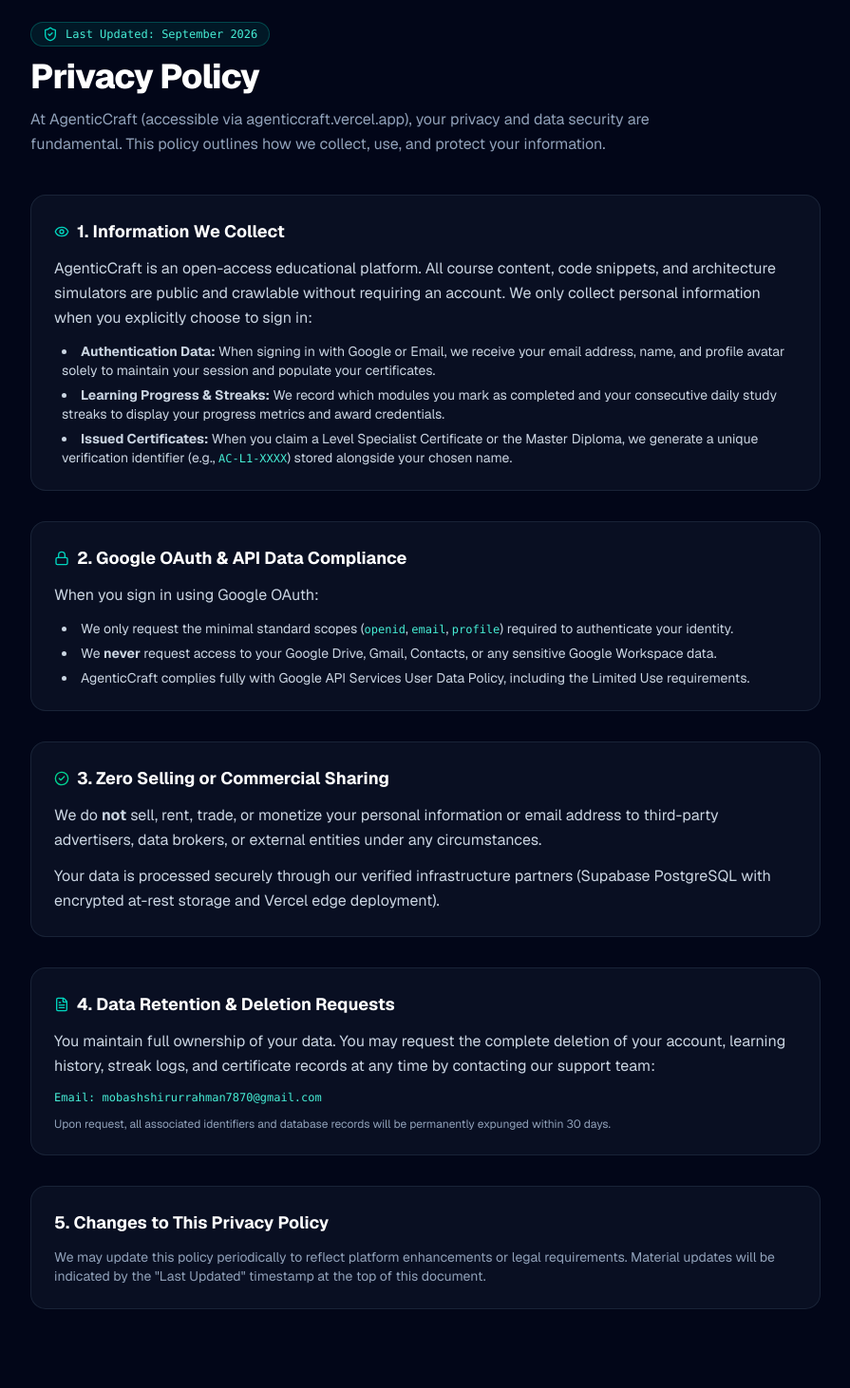
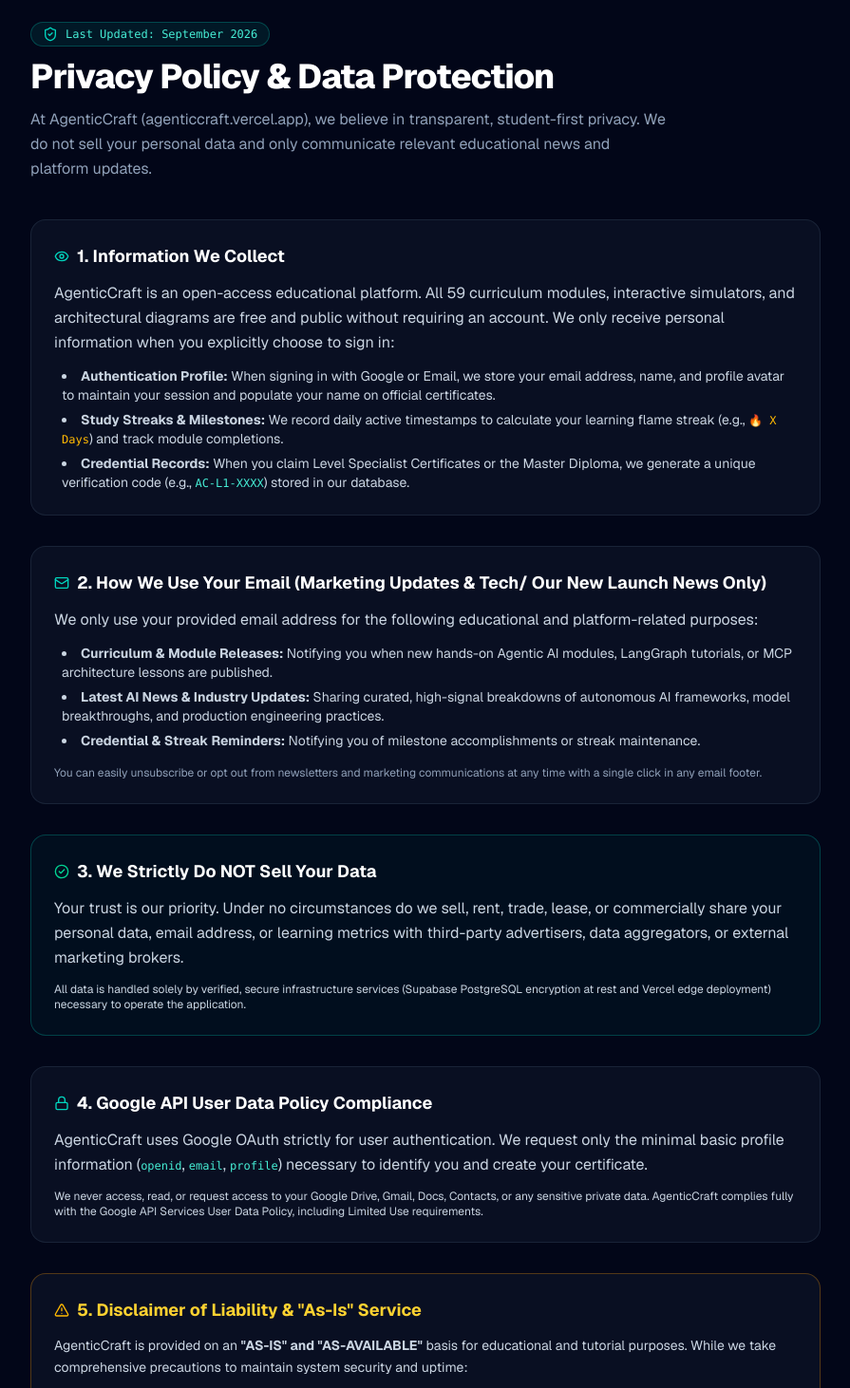
Before and after one commit to mobashshirurrahman/agentic-craft, a Next.js app in the folder web/: page /privacy in a window 1280 px wide. Shown: the part 148-1610 px from the top of the page at 95% size, without its empty margins (192-1087 px from the left). Built offline with nearby package versions, Linux system fonts and the light colour scheme; no server answers.

Commit message:
legal: update Privacy Policy and Terms with marketing updates clause, zero data selling, and complete liability disclaimer

```diff
--- a/web/src/app/privacy/page.tsx
+++ b/web/src/app/privacy/page.tsx
@@ -2,12 +2,21 @@
 import Link from "next/link";
 import Header from "@/components/layout/Header";
 import Footer from "@/components/layout/Footer";
-import { ShieldCheck, ArrowLeft, Lock, Eye, FileText, CheckCircle2 } from "lucide-react";
+import {
+  ShieldCheck,
+  ArrowLeft,
+  Lock,
+  Eye,
+  FileText,
+  CheckCircle2,
+  Mail,
+  AlertTriangle,
+} from "lucide-react";
 
 export const metadata: Metadata = {
   title: "Privacy Policy — AgenticCraft Academy",
   description:
-    "Privacy Policy for AgenticCraft Academy. Learn how we handle your authentication data, learning streaks, and certificates with strict security and zero data sharing.",
+    "Privacy Policy for AgenticCraft Academy. Details on how we handle authentication, marketing updates, strict zero-data-selling policy, and limitation of liability.",
   alternates: {
     canonical: "https://agenticcraft.vercel.app/privacy",
   },
@@ -33,10 +42,10 @@
             <span>Last Updated: September 2026</span>
           </div>
           <h1 className="text-3xl sm:text-4xl font-extrabold text-white tracking-tight">
-            Privacy Policy
+            Privacy Policy & Data Protection
           </h1>
           <p className="text-sm sm:text-base text-slate-400 leading-relaxed max-w-2xl">
-            At AgenticCraft (accessible via agenticcraft.vercel.app), your privacy and data security are fundamental. This policy outlines how we collect, use, and protect your information.
+            At AgenticCraft (agenticcraft.vercel.app), we believe in transparent, student-first privacy. We do not sell your personal data and only communicate relevant educational news and platform updates.
           </p>
         </div>
 
@@ -48,79 +57,107 @@
               1. Information We Collect
             </h2>
             <p>
-              AgenticCraft is an open-access educational platform. All course content, code snippets, and architecture simulators are public and crawlable without requiring an account. We only collect personal information when you explicitly choose to sign in:
+              AgenticCraft is an open-access educational platform. All 59 curriculum modules, interactive simulators, and architectural diagrams are free and public without requiring an account. We only receive personal information when you explicitly choose to sign in:
             </p>
             <ul className="list-disc list-inside space-y-1.5 text-slate-300 text-xs sm:text-sm pl-2">
               <li>
-                <strong>Authentication Data:</strong> When signing in with Google or Email, we receive your email address, name, and profile avatar solely to maintain your session and populate your certificates.
+                <strong>Authentication Profile:</strong> When signing in with Google or Email, we store your email address, name, and profile avatar to maintain your session and populate your name on official certificates.
               </li>
               <li>
-                <strong>Learning Progress & Streaks:</strong> We record which modules you mark as completed and your consecutive daily study streaks to display your progress metrics and award credentials.
+                <strong>Study Streaks & Milestones:</strong> We record daily active timestamps to calculate your learning flame streak (e.g., <code className="text-amber-400 font-mono text-xs">🔥 X Days</code>) and track module completions.
               </li>
               <li>
-                <strong>Issued Certificates:</strong> When you claim a Level Specialist Certificate or the Master Diploma, we generate a unique verification identifier (e.g., <code className="text-teal-300 font-mono text-xs">AC-L1-XXXX</code>) stored alongside your chosen name.
+                <strong>Credential Records:</strong> When you claim Level Specialist Certificates or the Master Diploma, we generate a unique verification code (e.g., <code className="text-teal-300 font-mono text-xs">AC-L1-XXXX</code>) stored in our database.
               </li>
             </ul>
           </section>
 
-          {/* Section 2 */}
+          {/* Section 2: Marketing Updates & AI News */}
+          <section className="p-6 rounded-2xl bg-slate-900/60 border border-slate-800/80 space-y-3">
+            <h2 className="text-lg font-bold text-white flex items-center gap-2">
+              <Mail className="w-4 h-4 text-teal-400" />
+              2. How We Use Your Email (Marketing Updates & Tech/ Our New Launch News Only)
+            </h2>
+            <p>
+              We only use your provided email address for the following educational and platform-related purposes:
+            </p>
+            <ul className="list-disc list-inside space-y-1.5 text-slate-300 text-xs sm:text-sm pl-2">
+              <li>
+                <strong>Curriculum & Module Releases:</strong> Notifying you when new hands-on Agentic AI modules, LangGraph tutorials, or MCP architecture lessons are published.
+              </li>
+              <li>
+                <strong>Latest AI News & Industry Updates:</strong> Sharing curated, high-signal breakdowns of autonomous AI frameworks, model breakthroughs, and production engineering practices.
+              </li>
+              <li>
+                <strong>Credential & Streak Reminders:</strong> Notifying you of milestone accomplishments or streak maintenance.
+              </li>
+            </ul>
+            <p className="text-xs text-slate-400 pt-1">
+              You can easily unsubscribe or opt out from newsletters and marketing communications at any time with a single click in any email footer.
+            </p>
+          </section>
+
+          {/* Section 3: Absolute Zero Selling */}
+          <section className="p-6 rounded-2xl bg-slate-900/60 border border-teal-500/30 bg-teal-500/5 space-y-3">
+            <h2 className="text-lg font-bold text-white flex items-center gap-2">
+              <CheckCircle2 className="w-4 h-4 text-emerald-400" />
+              3. We Strictly Do NOT Sell Your Data
+            </h2>
+            <p>
+              Your trust is our priority. Under no circumstances do we sell, rent, trade, lease, or commercially share your personal data, email address, or learning metrics with third-party advertisers, data aggregators, or external marketing brokers.
+            </p>
+            <p className="text-xs text-slate-300">
+              All data is handled solely by verified, secure infrastructure services (Supabase PostgreSQL encryption at rest and Vercel edge deployment) necessary to operate the application.
+            </p>
+          </section>
+
+          {/* Section 4: Google OAuth Compliance */}
           <section className="p-6 rounded-2xl bg-slate-900/60 border border-slate-800/80 space-y-3">
             <h2 className="text-lg font-bold text-white flex items-center gap-2">
               <Lock className="w-4 h-4 text-teal-400" />
-              2. Google OAuth & API Data Compliance
+              4. Google API User Data Policy Compliance
             </h2>
             <p>
-              When you sign in using Google OAuth:
+              AgenticCraft uses Google OAuth strictly for user authentication. We request only the minimal basic profile information (<code className="text-teal-300 font-mono text-xs">openid</code>, <code className="text-teal-300 font-mono text-xs">email</code>, <code className="text-teal-300 font-mono text-xs">profile</code>) necessary to identify you and create your certificate.
+            </p>
+            <p className="text-xs text-slate-300">
+              We never access, read, or request access to your Google Drive, Gmail, Docs, Contacts, or any sensitive private data. AgenticCraft complies fully with the Google API Services User Data Policy, including Limited Use requirements.
+            </p>
+          </section>
+
+          {/* Section 5: Limitation of Liability & Disclaimer */}
+          <section className="p-6 rounded-2xl bg-slate-900/60 border border-amber-500/30 bg-amber-500/5 space-y-3">
+            <h2 className="text-lg font-bold text-amber-300 flex items-center gap-2">
+              <AlertTriangle className="w-4 h-4 text-amber-400" />
+              5. Disclaimer of Liability & &quot;As-Is&quot; Service
+            </h2>
+            <p className="text-xs sm:text-sm text-slate-300 leading-relaxed">
+              AgenticCraft is provided on an <strong>&quot;AS-IS&quot; and &quot;AS-AVAILABLE&quot;</strong> basis for educational and tutorial purposes. While we take comprehensive precautions to maintain system security and uptime:
             </p>
             <ul className="list-disc list-inside space-y-1.5 text-slate-300 text-xs sm:text-sm pl-2">
               <li>
-                We only request the minimal standard scopes (<code className="text-teal-300 font-mono text-xs">openid</code>, <code className="text-teal-300 font-mono text-xs">email</code>, <code className="text-teal-300 font-mono text-xs">profile</code>) required to authenticate your identity.
+                <strong>No Liability for Disruptions or Incidents:</strong> To the maximum extent permitted by applicable law, AgenticCraft, its developers, operators, and affiliates <strong>shall NOT be held liable or responsible</strong> for any direct, indirect, incidental, punitive, or consequential damages, service disruptions, third-party hosting or database outages, data corruption, or unauthorized security incidents occurring beyond our direct control.
               </li>
               <li>
-                We <strong>never</strong> request access to your Google Drive, Gmail, Contacts, or any sensitive Google Workspace data.
-              </li>
-              <li>
-                AgenticCraft complies fully with Google API Services User Data Policy, including the Limited Use requirements.
+                <strong>Autonomous Code Disclaimer:</strong> All code examples, autonomous agent workflows, LangGraph graphs, and API integrations are intended for safe learning. You are solely responsible for testing and validating any autonomous agents or third-party API spend before executing code in private or production systems. We are not responsible for any financial costs, API charges, or autonomous execution outcomes.
               </li>
             </ul>
           </section>
 
-          {/* Section 3 */}
-          <section className="p-6 rounded-2xl bg-slate-900/60 border border-slate-800/80 space-y-3">
-            <h2 className="text-lg font-bold text-white flex items-center gap-2">
-              <CheckCircle2 className="w-4 h-4 text-emerald-400" />
-              3. Zero Selling or Commercial Sharing
-            </h2>
-            <p>
-              We do <strong>not</strong> sell, rent, trade, or monetize your personal information or email address to third-party advertisers, data brokers, or external entities under any circumstances.
-            </p>
-            <p>
-              Your data is processed securely through our verified infrastructure partners (Supabase PostgreSQL with encrypted at-rest storage and Vercel edge deployment).
-            </p>
-          </section>
-
-          {/* Section 4 */}
+          {/* Section 6: Data Deletion */}
           <section className="p-6 rounded-2xl bg-slate-900/60 border border-slate-800/80 space-y-3">
             <h2 className="text-lg font-bold text-white flex items-center gap-2">
               <FileText className="w-4 h-4 text-teal-400" />
-              4. Data Retention & Deletion Requests
+              6. Your Rights & Account Deletion
             </h2>
             <p>
-              You maintain full ownership of your data. You may request the complete deletion of your account, learning history, streak logs, and certificate records at any time by contacting our support team:
+              You maintain full control of your account. You can request the complete deletion of your profile, email, streak logs, and certificate records at any time:
             </p>
             <p className="font-mono text-xs text-teal-300">
-              Email: mobashshirurrahman7870@gmail.com
+              Support & Inquiries: mobashshirurrahman7870@gmail.com
             </p>
             <p className="text-xs text-slate-400">
-              Upon request, all associated identifiers and database records will be permanently expunged within 30 days.
-            </p>
-          </section>
-
-          {/* Section 5 */}
-          <section className="p-6 rounded-2xl bg-slate-900/60 border border-slate-800/80 space-y-3">
-            <h2 className="text-lg font-bold text-white">5. Changes to This Privacy Policy</h2>
-            <p className="text-xs sm:text-sm text-slate-400">
-              We may update this policy periodically to reflect platform enhancements or legal requirements. Material updates will be indicated by the &quot;Last Updated&quot; timestamp at the top of this document.
+              Upon request, your data will be permanently purged from our database records within 30 calendar days.
             </p>
           </section>
         </div>
--- a/web/src/app/terms/page.tsx
+++ b/web/src/app/terms/page.tsx
@@ -2,12 +2,20 @@
 import Link from "next/link";
 import Header from "@/components/layout/Header";
 import Footer from "@/components/layout/Footer";
-import { Scale, ArrowLeft, ShieldCheck, FileCheck, CheckCircle2 } from "lucide-react";
+import {
+  Scale,
+  ArrowLeft,
+  ShieldCheck,
+  FileCheck,
+  CheckCircle2,
+  AlertTriangle,
+  Mail,
+} from "lucide-react";
 
 export const metadata: Metadata = {
   title: "Terms of Service — AgenticCraft Academy",
   description:
-    "Terms of Service for AgenticCraft Academy. Review guidelines for course usage, credentials, and open-source materials.",
+    "Terms of Service for AgenticCraft Academy. Review guidelines for course usage, credentials, zero-data selling, and complete limitation of liability.",
   alternates: {
     canonical: "https://agenticcraft.vercel.app/terms",
   },
@@ -33,10 +41,10 @@
             <span>Last Updated: September 2026</span>
           </div>
           <h1 className="text-3xl sm:text-4xl font-extrabold text-white tracking-tight">
-            Terms of Service
+            Terms of Service & Usage Agreement
           </h1>
           <p className="text-sm sm:text-base text-slate-400 leading-relaxed max-w-2xl">
-            Welcome to AgenticCraft. By accessing our platform, tutorials, and certificate programs, you agree to these Terms of Service.
+            Welcome to AgenticCraft Academy. By accessing our platform, tutorials, and certificate programs, you agree to these Terms of Service.
           </p>
         </div>
 
@@ -55,11 +63,25 @@
             </p>
           </section>
 
-          {/* Section 2 */}
+          {/* Section 2: Marketing & Communication */}
+          <section className="p-6 rounded-2xl bg-slate-900/60 border border-slate-800/80 space-y-3">
+            <h2 className="text-lg font-bold text-white flex items-center gap-2">
+              <Mail className="w-4 h-4 text-teal-400" />
+              2. Email Communications & Marketing Updates
+            </h2>
+            <p>
+              By creating an account, you agree that we may occasionally send educational emails containing curriculum announcements, major AI industry updates, and new lesson releases.
+            </p>
+            <p>
+              We strictly <strong>do not sell, rent, or trade your data</strong> to third-party commercial marketing brokers. You may opt out or unsubscribe at any time.
+            </p>
+          </section>
+
+          {/* Section 3 */}
           <section className="p-6 rounded-2xl bg-slate-900/60 border border-slate-800/80 space-y-3">
             <h2 className="text-lg font-bold text-white flex items-center gap-2">
               <ShieldCheck className="w-4 h-4 text-teal-400" />
-              2. User Accounts & Verified Credentials
+              3. User Accounts & Verified Credentials
             </h2>
             <p>
               When creating an account to track your daily streak and claim certificates:
@@ -71,20 +93,31 @@
             </ul>
           </section>
 
-          {/* Section 3 */}
-          <section className="p-6 rounded-2xl bg-slate-900/60 border border-slate-800/80 space-y-3">
-            <h2 className="text-lg font-bold text-white flex items-center gap-2">
-              <CheckCircle2 className="w-4 h-4 text-emerald-400" />
-              3. Disclaimer of Warranties
+          {/* Section 4: Limitation of Liability ("If anything happens, we are not responsible") */}
+          <section className="p-6 rounded-2xl bg-slate-900/60 border border-amber-500/30 bg-amber-500/5 space-y-3">
+            <h2 className="text-lg font-bold text-amber-300 flex items-center gap-2">
+              <AlertTriangle className="w-4 h-4 text-amber-400" />
+              4. Complete Disclaimer of Liability (&quot;Not Responsible&quot;)
             </h2>
-            <p className="text-xs sm:text-sm text-slate-400">
-              The platform and tutorial code are provided &quot;as is&quot; for educational purposes without warranties of any kind. AgenticCraft is not responsible for autonomous actions taken by your custom AI agents deployed on third-party APIs.
+            <p className="text-xs sm:text-sm text-slate-300 leading-relaxed">
+              AgenticCraft is provided purely as an educational learning service on an <strong>&quot;AS-IS&quot; and &quot;AS-AVAILABLE&quot;</strong> basis without any express or implied warranties.
             </p>
+            <ul className="list-disc list-inside space-y-2 text-slate-300 text-xs sm:text-sm pl-2">
+              <li>
+                <strong>No Responsibility for Incidents:</strong> If any technical failure, hosting outage, unauthorized third-party access, data loss, or unforeseen security event occurs, <strong>AgenticCraft and its creators, maintainers, and contributors are NOT responsible or liable</strong> under any circumstances.
+              </li>
+              <li>
+                <strong>Autonomous Agents & API Costs:</strong> Users are solely responsible for testing and monitoring their own LLM calls, autonomous agent loops, and third-party API keys (e.g., OpenAI, Anthropic, Gemini, Groq). AgenticCraft bears <strong>zero liability</strong> for unexpected agent behaviors, infinite loops, API overages, token costs, or external side effects produced by user code.
+              </li>
+              <li>
+                <strong>Hold Harmless:</strong> By using the website, you agree to hold harmless and indemnify AgenticCraft from any claims, damages, liabilities, or expenses arising from your use of the platform.
+              </li>
+            </ul>
           </section>
 
-          {/* Section 4 */}
+          {/* Section 5 */}
           <section className="p-6 rounded-2xl bg-slate-900/60 border border-slate-800/80 space-y-3">
-            <h2 className="text-lg font-bold text-white">4. Contact Information</h2>
+            <h2 className="text-lg font-bold text-white">5. Contact Information</h2>
             <p className="text-xs sm:text-sm text-slate-400">
               For legal inquiries or terms clarification, reach out to:
             </p>
```
